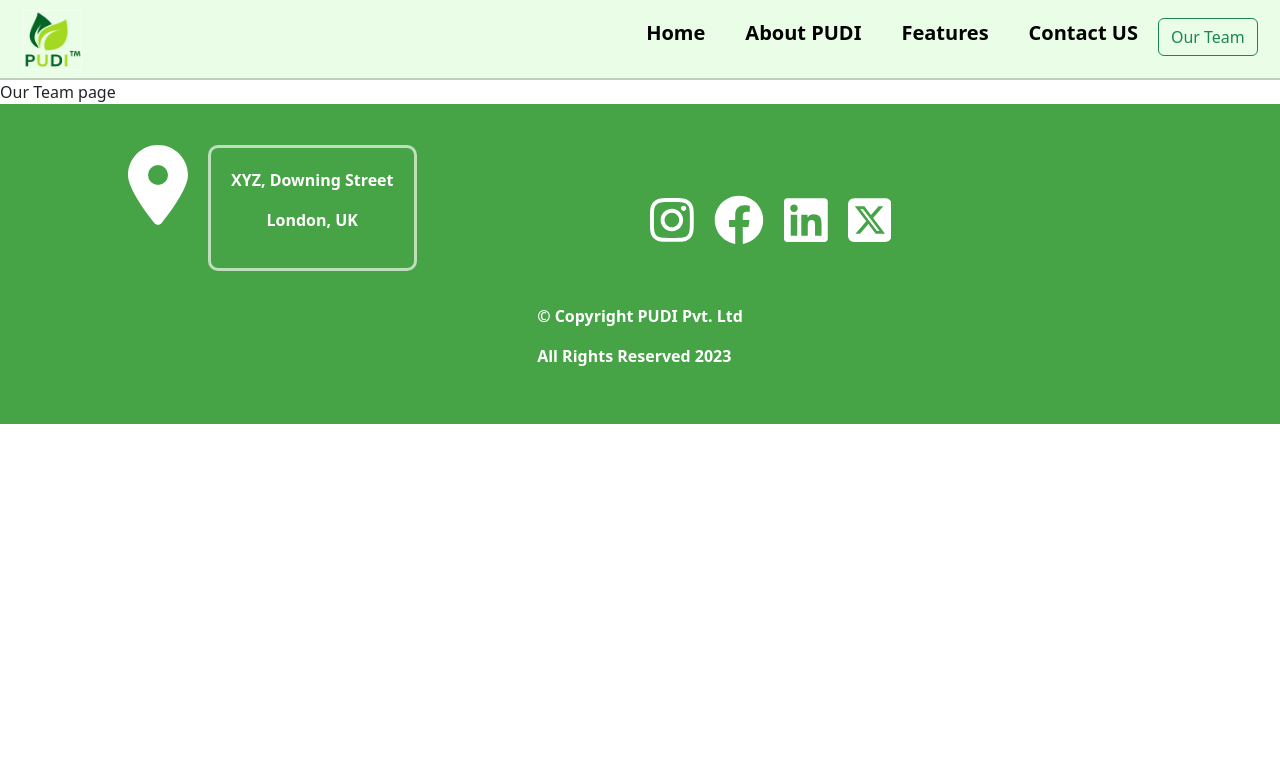
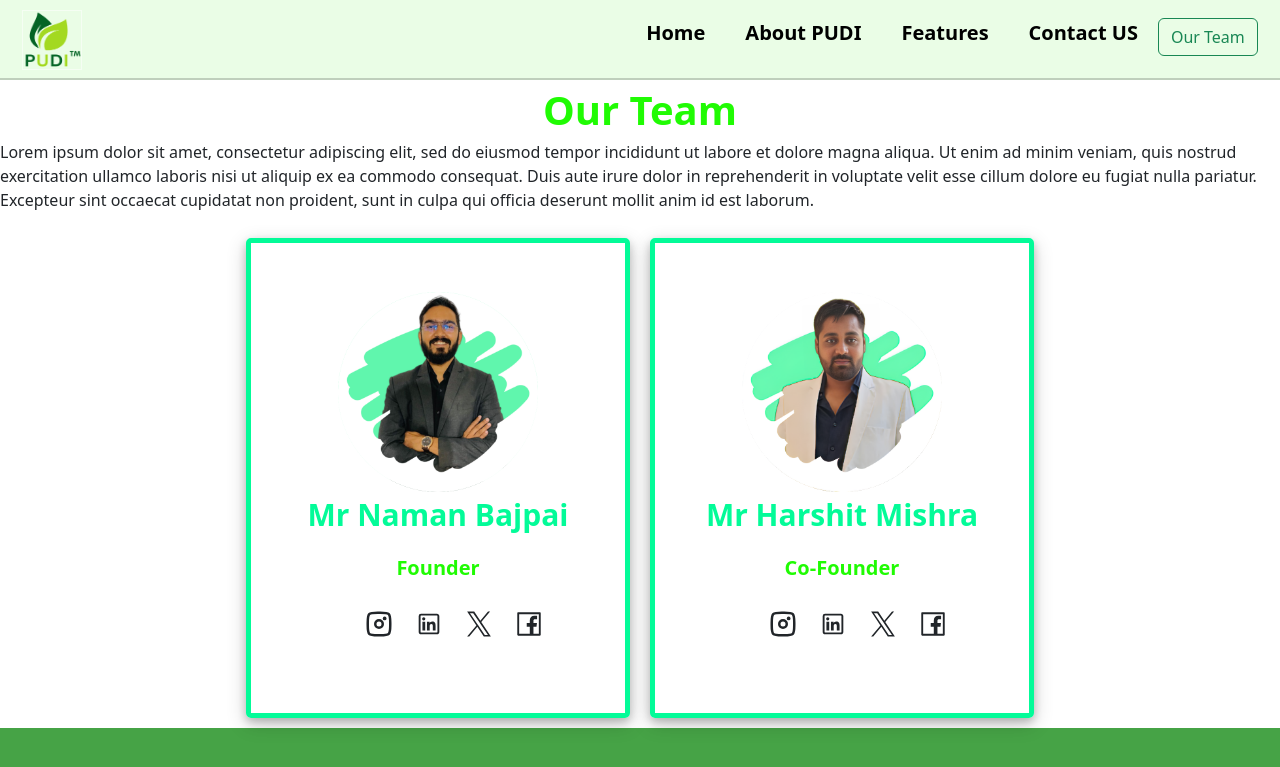
Before and after one commit to Hardikaz/PUDI, a React (Create React App) app in the folder pudi-app/: page /our-team in a window 1280 px wide. Shown: the top 767 px of the page. Built offline with nearby package versions, Linux system fonts and the light colour scheme.

Commit message:
About us page ready

```diff
--- a/pudi-app/src/App.css
+++ b/pudi-app/src/App.css
@@ -665,4 +665,67 @@ display: flex;
 }
 
 
+
 }
+
+/* Our Team Page*/
+
+.OurTeam-heading{
+  color: var(--text_color);
+  font-size: 40px;
+  font-weight: bold;
+  display: flex;
+  align-items: center;
+  justify-content: center;
+
+}
+.OurTeam-members{
+  display: flex;
+  align-items: center;
+  justify-content: center;
+}
+.OurTeam-members-cards{
+
+  height: 60vh;
+  width: 30vw;
+  border: 5px solid var(--theme_color);
+  border-radius: 5px;
+  margin: 10px;
+  display: flex;
+  justify-content: center;
+  align-items: center;
+  flex-direction: column;
+  box-shadow: 0 4px 8px 0 rgba(0, 0, 0, 0.2), 0 6px 20px 0 rgba(0, 0, 0, 0.19);
+}
+
+.OurTeam-members-cards img{
+  height: 200px;
+  width: 200px;
+}
+
+.OurTeam-members-cards-heading{
+  color: var(--theme_color);
+  font-size: 30px;
+  font-weight: bold;
+}
+
+.OurTeam-members-cards-subHeading{
+  color:var(--text_color);
+  font-size: 20px;
+  font-weight: bolder;
+}
+
+.OurTeam-members ul{
+  display: flex;
+
+}
+
+.OurTeam-members ul li{
+  list-style: none;
+  margin: 10px;
+}
+
+.OurTeam-members ul li svg{
+  height: 30px;
+  width: 30px;
+}
--- a/pudi-app/src/Components/ourTeam.jsx
+++ b/pudi-app/src/Components/ourTeam.jsx
@@ -1,7 +1,55 @@
+import Profile1 from '../Components/Assets/profile-pic.png'
+
+import Profile2 from '../Components/Assets/profile-pic2.png'
 
 const ourTeam = () => {
     return (
-        <div>Our Team page</div>
+       <>
+        <div className="OurTeam-heading">Our Team</div>
+        <div className="OurTeam">
+            <div>
+                <p>Lorem ipsum dolor sit amet, consectetur adipiscing elit, sed do eiusmod tempor incididunt ut labore et dolore magna aliqua. Ut enim ad minim veniam, quis nostrud exercitation ullamco laboris nisi ut aliquip ex ea commodo consequat. Duis aute irure dolor in reprehenderit in voluptate velit esse cillum dolore eu fugiat nulla pariatur. Excepteur sint occaecat cupidatat non proident, sunt in culpa qui officia deserunt mollit anim id est laborum.</p>
+            </div>
+         <div className="OurTeam-members">
+
+         <div className="OurTeam-members-cards">
+         <img src={Profile1}/>
+
+         <p className="OurTeam-members-cards-heading">Mr Naman Bajpai</p>
+
+         <p className="OurTeam-members-cards-subHeading">Founder</p>
+
+         <ul>
+         <li><a><svg xmlns="http://www.w3.org/2000/svg" width="24" height="24" viewBox="0 0 24 24"><g fill="none"><path stroke="currentColor" stroke-width="2" d="M3 11c0-3.771 0-5.657 1.172-6.828C5.343 3 7.229 3 11 3h2c3.771 0 5.657 0 6.828 1.172C21 5.343 21 7.229 21 11v2c0 3.771 0 5.657-1.172 6.828C18.657 21 16.771 21 13 21h-2c-3.771 0-5.657 0-6.828-1.172C3 18.657 3 16.771 3 13z"/><circle cx="16.5" cy="7.5" r="1.5" fill="currentColor"/><circle cx="12" cy="12" r="3" stroke="currentColor" stroke-width="2"/></g></svg></a></li>
+
+<li><a><svg xmlns="http://www.w3.org/2000/svg" width="32" height="32" viewBox="0 0 32 32"><path fill="currentColor" d="M7.5 5A2.518 2.518 0 0 0 5 7.5v17C5 25.867 6.133 27 7.5 27h17c1.367 0 2.5-1.133 2.5-2.5v-17C27 6.133 25.867 5 24.5 5zm0 2h17c.285 0 .5.215.5.5v17a.49.49 0 0 1-.5.5h-17a.489.489 0 0 1-.5-.5v-17c0-.285.215-.5.5-.5m2.938 1.719a1.719 1.719 0 1 0 0 3.437a1.719 1.719 0 0 0 0-3.437m9.03 4.562c-1.433 0-2.386.785-2.78 1.531h-.063V13.5h-2.813V23h2.938v-4.688c0-1.238.246-2.437 1.781-2.437c1.512 0 1.532 1.398 1.532 2.5V23H23v-5.219c0-2.554-.543-4.5-3.531-4.5zM9 13.5V23h2.969v-9.5z"/></svg></a></li>
+
+<li><a><svg xmlns="http://www.w3.org/2000/svg" width="24" height="24" viewBox="0 0 24 24"><path fill="currentColor" d="M13.808 10.469L20.88 2h-1.676l-6.142 7.353L8.158 2H2.5l7.418 11.12L2.5 22h1.676l6.486-7.765L15.842 22H21.5zm-2.296 2.748l-.752-1.107L4.78 3.3h2.575l4.826 7.11l.751 1.107l6.273 9.242h-2.574z"/></svg></a></li>
+<li><a><svg xmlns="http://www.w3.org/2000/svg" width="1024" height="1024" viewBox="0 0 1024 1024"><path fill="currentColor" d="M880 112H144c-17.7 0-32 14.3-32 32v736c0 17.7 14.3 32 32 32h736c17.7 0 32-14.3 32-32V144c0-17.7-14.3-32-32-32m-32 736H663.9V602.2h104l15.6-120.7H663.9v-77.1c0-35 9.7-58.8 59.8-58.8h63.9v-108c-11.1-1.5-49-4.8-93.2-4.8c-92.2 0-155.3 56.3-155.3 159.6v89H434.9v120.7h104.3V848H176V176h672z"/></svg></a></li>
+         </ul>
+
+         </div>
+         <div className="OurTeam-members-cards">
+         <img src={Profile2}/>
+
+         <p className="OurTeam-members-cards-heading">Mr Harshit Mishra</p>
+
+         <p className="OurTeam-members-cards-subHeading">Co-Founder</p>
+
+         <ul>
+            <li><a><svg xmlns="http://www.w3.org/2000/svg" width="24" height="24" viewBox="0 0 24 24"><g fill="none"><path stroke="currentColor" stroke-width="2" d="M3 11c0-3.771 0-5.657 1.172-6.828C5.343 3 7.229 3 11 3h2c3.771 0 5.657 0 6.828 1.172C21 5.343 21 7.229 21 11v2c0 3.771 0 5.657-1.172 6.828C18.657 21 16.771 21 13 21h-2c-3.771 0-5.657 0-6.828-1.172C3 18.657 3 16.771 3 13z"/><circle cx="16.5" cy="7.5" r="1.5" fill="currentColor"/><circle cx="12" cy="12" r="3" stroke="currentColor" stroke-width="2"/></g></svg></a></li>
+
+            <li><a><svg xmlns="http://www.w3.org/2000/svg" width="32" height="32" viewBox="0 0 32 32"><path fill="currentColor" d="M7.5 5A2.518 2.518 0 0 0 5 7.5v17C5 25.867 6.133 27 7.5 27h17c1.367 0 2.5-1.133 2.5-2.5v-17C27 6.133 25.867 5 24.5 5zm0 2h17c.285 0 .5.215.5.5v17a.49.49 0 0 1-.5.5h-17a.489.489 0 0 1-.5-.5v-17c0-.285.215-.5.5-.5m2.938 1.719a1.719 1.719 0 1 0 0 3.437a1.719 1.719 0 0 0 0-3.437m9.03 4.562c-1.433 0-2.386.785-2.78 1.531h-.063V13.5h-2.813V23h2.938v-4.688c0-1.238.246-2.437 1.781-2.437c1.512 0 1.532 1.398 1.532 2.5V23H23v-5.219c0-2.554-.543-4.5-3.531-4.5zM9 13.5V23h2.969v-9.5z"/></svg></a></li>
+
+            <li><a><svg xmlns="http://www.w3.org/2000/svg" width="24" height="24" viewBox="0 0 24 24"><path fill="currentColor" d="M13.808 10.469L20.88 2h-1.676l-6.142 7.353L8.158 2H2.5l7.418 11.12L2.5 22h1.676l6.486-7.765L15.842 22H21.5zm-2.296 2.748l-.752-1.107L4.78 3.3h2.575l4.826 7.11l.751 1.107l6.273 9.242h-2.574z"/></svg></a></li>
+            <li><a><svg xmlns="http://www.w3.org/2000/svg" width="1024" height="1024" viewBox="0 0 1024 1024"><path fill="currentColor" d="M880 112H144c-17.7 0-32 14.3-32 32v736c0 17.7 14.3 32 32 32h736c17.7 0 32-14.3 32-32V144c0-17.7-14.3-32-32-32m-32 736H663.9V602.2h104l15.6-120.7H663.9v-77.1c0-35 9.7-58.8 59.8-58.8h63.9v-108c-11.1-1.5-49-4.8-93.2-4.8c-92.2 0-155.3 56.3-155.3 159.6v89H434.9v120.7h104.3V848H176V176h672z"/></svg></a></li>
+         </ul>
+
+         </div>
+
+         </div>
+        </div>
+       </>
     )
 }
 
```
Also changed, not shown: pudi-app/src/Components/Assets/profile-pic.png (renamed from pudi-app/src/Components/Assets/profile-pic (1).png), pudi-app/src/Components/Assets/profile-pic2.png (renamed from pudi-app/src/Components/Assets/sharpen_profile-pic__3_.png).
